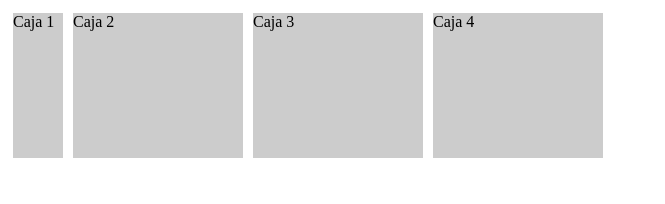
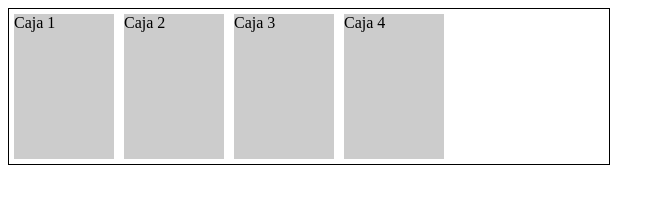
Before and after one commit to GaboHb/CSS-GitHub, a plain HTML site: page contenedor_flexible.html in a window 1280 px wide. Shown: the whole page, without its empty margins (0-665 px from the left). Drawn offline with Linux system fonts and the light colour scheme.

```diff
--- a/misestilos_5.css
+++ b/misestilos_5.css
@@ -1,6 +1,8 @@
 #cajapadre {
     display: flex;
+    /*flex-direction:row-reverse;*/
     width: 600px;
+    border: 1px solid;
 }
 #cajapadre > div {
     height: 145px;
@@ -8,15 +10,22 @@
     background-color: #cccccc;
 }
 #caja-1 {
-   max-width: 50px;
-   flex: 1;
+    /*flex: 1;
+    order: 2px;*/
+    width: 100px;
 }
 #caja-2 {
-    flex: 1;
+   /* flex: 1;
+    order: 4;*/
+    width: 100px;
 }
 #caja-3 {
-    flex: 1;
+    /*flex: 1;
+    order: 3;*/
+    width: 100px;
 }
 #caja-4 {
-   flex: 1;
+   /*flex: 1;
+   order: 1;*/
+   width: 100px;
 }
```
